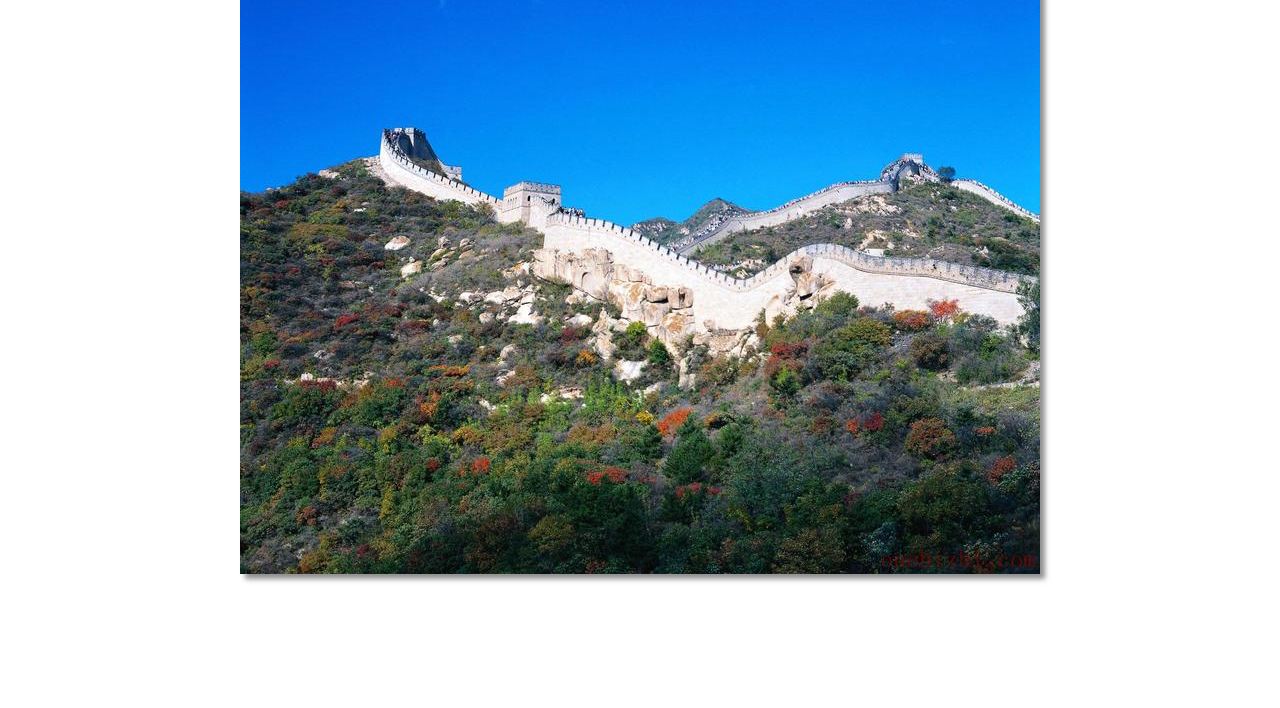
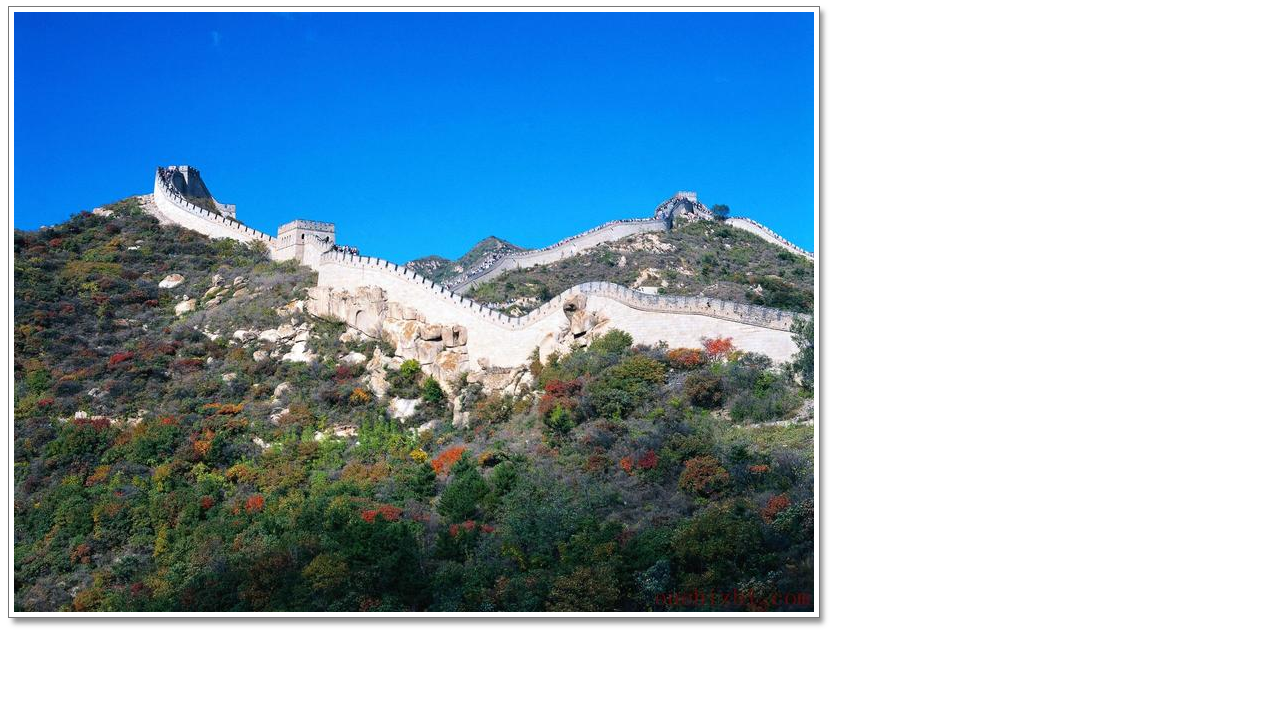
Before and after one commit to happypeter/list, a plain HTML site: page index.html in a window 1280 px wide. Shown: the part 92-800 px from the top of the page. Drawn offline with Linux system fonts and the light colour scheme.

Commit message:
nice white border for the img

```diff
--- a/main.css
+++ b/main.css
@@ -4,6 +4,7 @@ img.gw {
 }
 
 h1#words {
+  margin-top: 40px;
   color:#839ba9;
   text-align: center;
   /* github-blue */
@@ -11,19 +12,18 @@ h1#words {
 
 .shadow1 {
     background-color: rgb(68,68,68); /* Needed for IEs */
-    width: 800px;
-    margin: 0 auto;
+    width: 810px;
     -moz-box-shadow: 5px 5px 5px rgba(68,68,68,0.6);
     -webkit-box-shadow: 5px 5px 5px rgba(68,68,68,0.6);
     box-shadow: 5px 5px 5px rgba(68,68,68,0.6);
-
     filter: progid:DXImageTransform.Microsoft.Blur(PixelRadius=3,MakeShadow=true,ShadowOpacity=0.30);
     -ms-filter: "progid:DXImageTransform.Microsoft.Blur(PixelRadius=3,MakeShadow=true,ShadowOpacity=0.30)";
     zoom: 1;
 }
 .shadow1 .content {
+    padding: 5px;
+    border: 1px solid #777;
     position: relative; /* This protects the inner element from being blurred */
+    background-color: white;
     width: 800px;
-    margin-bottom: 40px;
-    margin: 0 auto;
 }
```
Also changed, not shown: index.html (+0 -2 lines).
